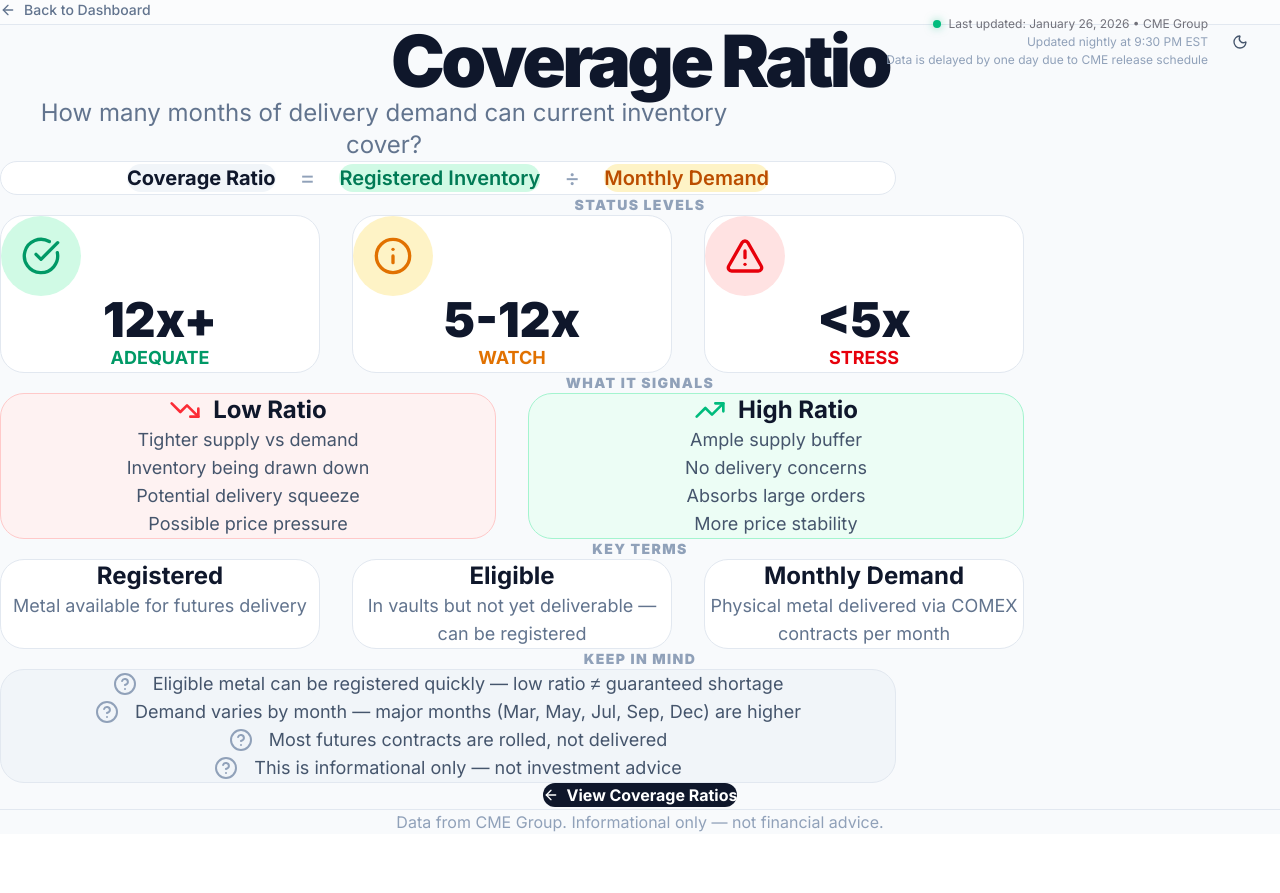
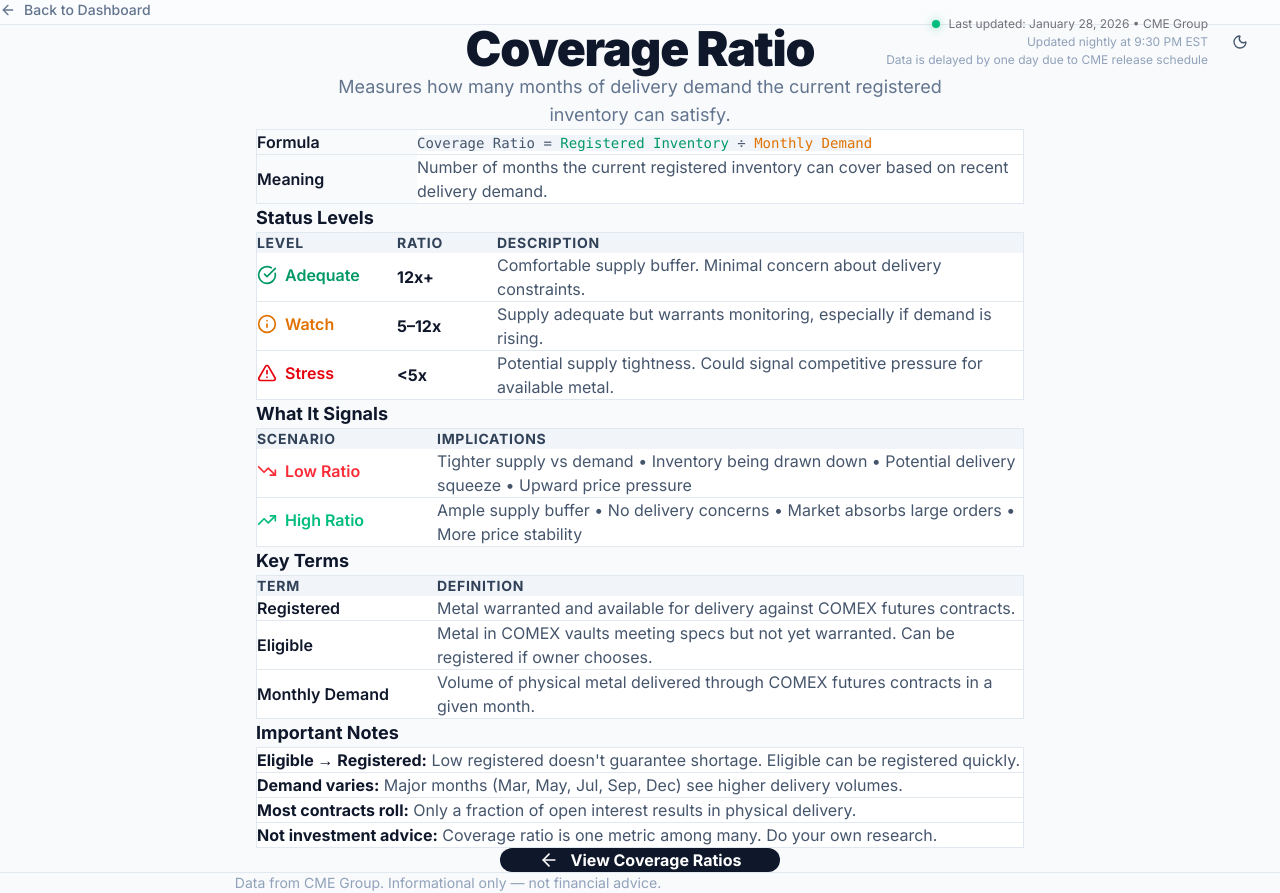
Before and after one commit to kdsmith10000/metalstats, a Next.js app: page /learn in a window 1280 px wide. Before the commit the page ends 834 px from the top, so only its background shows below. Built offline with nearby package versions, Linux system fonts and the light colour scheme.

Commit message:
Redesign learn page with table layout and update date to Jan 28

```diff
--- a/app/learn/page.tsx
+++ b/app/learn/page.tsx
@@ -1,5 +1,5 @@
 import Link from 'next/link';
-import { ArrowLeft, TrendingUp, TrendingDown, AlertTriangle, CheckCircle, Info, HelpCircle } from 'lucide-react';
+import { ArrowLeft, TrendingUp, TrendingDown, AlertTriangle, CheckCircle, Info } from 'lucide-react';
 
 export const metadata = {
   title: 'What is Coverage Ratio? | COMEX Metals',
@@ -8,10 +8,10 @@ export const metadata = {
 
 export default function LearnPage() {
   return (
-    <div className="min-h-screen bg-slate-50 dark:bg-slate-950">
+    <div className="min-h-screen bg-slate-50 dark:bg-slate-950 flex flex-col">
       {/* Header */}
       <div className="border-b border-slate-200 dark:border-slate-800 bg-white/50 dark:bg-black/30">
-        <div className="w-full px-6 sm:px-12 lg:px-24 py-6">
+        <div className="max-w-4xl mx-auto px-6 py-4">
           <Link
             href="/"
             className="inline-flex items-center gap-2 text-sm font-medium text-slate-500 hover:text-slate-900 dark:hover:text-white transition-colors"
@@ -22,154 +22,188 @@ export default function LearnPage() {
         </div>
       </div>
 
-      {/* Content */}
-      <div className="w-full px-6 sm:px-12 lg:px-24 py-12 sm:py-20">
+      {/* Main Content */}
+      <main className="flex-1 w-full px-6 py-12 flex flex-col items-center">
         {/* Title */}
-        <div className="mb-16 text-center">
-          <h1 className="text-5xl sm:text-6xl lg:text-7xl font-black tracking-tighter text-slate-900 dark:text-white mb-6">
+        <h1 className="text-4xl sm:text-5xl font-black tracking-tight text-slate-900 dark:text-white mb-3 text-center">
           Coverage Ratio
         </h1>
-          <p className="text-xl sm:text-2xl text-slate-500 dark:text-slate-400 max-w-3xl mx-auto">
-            How many months of delivery demand can current inventory cover?
+        <p className="text-lg text-slate-500 dark:text-slate-400 mb-10 text-center max-w-2xl">
+          Measures how many months of delivery demand the current registered inventory can satisfy.
         </p>
+
+        {/* Main Table */}
+        <div className="overflow-hidden border border-slate-200 dark:border-slate-800 bg-white dark:bg-slate-900 mb-10 w-full max-w-3xl">
+          <table className="w-full text-left">
+            <tbody className="divide-y divide-slate-200 dark:divide-slate-800">
+              {/* Formula Row */}
+              <tr>
+                <td className="px-5 py-4 font-semibold text-slate-900 dark:text-white bg-slate-50 dark:bg-slate-800/50 w-40">
+                  Formula
+                </td>
+                <td className="px-5 py-4 text-slate-600 dark:text-slate-300">
+                  <span className="font-mono bg-slate-100 dark:bg-slate-800 px-3 py-1.5 rounded-lg text-sm">
+                    Coverage Ratio = <span className="text-emerald-600 dark:text-emerald-400">Registered Inventory</span> ÷ <span className="text-amber-600 dark:text-amber-400">Monthly Demand</span>
+                  </span>
+                </td>
+              </tr>
+
+              {/* What it measures */}
+              <tr>
+                <td className="px-5 py-4 font-semibold text-slate-900 dark:text-white bg-slate-50 dark:bg-slate-800/50">
+                  Meaning
+                </td>
+                <td className="px-5 py-4 text-slate-600 dark:text-slate-300">
+                  Number of months the current registered inventory can cover based on recent delivery demand.
+                </td>
+              </tr>
+            </tbody>
+          </table>
         </div>
 
-        {/* Formula Card */}
-        <div className="mb-16 p-8 sm:p-12 bg-white dark:bg-slate-900 rounded-3xl border border-slate-200 dark:border-slate-800 text-center max-w-4xl mx-auto">
-          <div className="flex items-center justify-center gap-4 sm:gap-6 flex-wrap text-lg sm:text-xl">
-            <span className="px-5 py-3 bg-slate-100 dark:bg-slate-800 rounded-2xl font-bold text-slate-900 dark:text-white">
-              Coverage Ratio
+        {/* Status Levels Table */}
+        <h2 className="text-lg font-bold text-slate-900 dark:text-white mb-3 w-full max-w-3xl">Status Levels</h2>
+        <div className="overflow-hidden border border-slate-200 dark:border-slate-800 bg-white dark:bg-slate-900 mb-10 w-full max-w-3xl">
+          <table className="w-full text-left table-fixed">
+            <thead className="bg-slate-100 dark:bg-slate-800">
+              <tr>
+                <th className="px-5 py-3 text-sm font-bold uppercase tracking-wider text-slate-700 dark:text-slate-200 w-[140px]">Level</th>
+                <th className="px-5 py-3 text-sm font-bold uppercase tracking-wider text-slate-700 dark:text-slate-200 w-[100px]">Ratio</th>
+                <th className="px-5 py-3 text-sm font-bold uppercase tracking-wider text-slate-700 dark:text-slate-200">Description</th>
+              </tr>
+            </thead>
+            <tbody className="divide-y divide-slate-200 dark:divide-slate-800">
+              <tr>
+                <td className="px-5 py-4">
+                  <span className="inline-flex items-center gap-2 text-emerald-600 dark:text-emerald-400 font-semibold">
+                    <CheckCircle className="w-5 h-5" />
+                    Adequate
                   </span>
-            <span className="text-slate-400 text-2xl">=</span>
-            <span className="px-5 py-3 bg-emerald-100 dark:bg-emerald-900/30 rounded-2xl font-semibold text-emerald-700 dark:text-emerald-400">
-              Registered Inventory
+                </td>
+                <td className="px-5 py-4 font-bold text-slate-900 dark:text-white">12x+</td>
+                <td className="px-5 py-4 text-slate-600 dark:text-slate-300">Comfortable supply buffer. Minimal concern about delivery constraints.</td>
+              </tr>
+              <tr>
+                <td className="px-5 py-4">
+                  <span className="inline-flex items-center gap-2 text-amber-600 dark:text-amber-400 font-semibold">
+                    <Info className="w-5 h-5" />
+                    Watch
                   </span>
-            <span className="text-slate-400 text-2xl">÷</span>
-            <span className="px-5 py-3 bg-amber-100 dark:bg-amber-900/30 rounded-2xl font-semibold text-amber-700 dark:text-amber-400">
-              Monthly Demand
+                </td>
+                <td className="px-5 py-4 font-bold text-slate-900 dark:text-white">5–12x</td>
+                <td className="px-5 py-4 text-slate-600 dark:text-slate-300">Supply adequate but warrants monitoring, especially if demand is rising.</td>
+              </tr>
+              <tr>
+                <td className="px-5 py-4">
+                  <span className="inline-flex items-center gap-2 text-red-600 dark:text-red-400 font-semibold">
+                    <AlertTriangle className="w-5 h-5" />
+                    Stress
                   </span>
-          </div>
+                </td>
+                <td className="px-5 py-4 font-bold text-slate-900 dark:text-white">&lt;5x</td>
+                <td className="px-5 py-4 text-slate-600 dark:text-slate-300">Potential supply tightness. Could signal competitive pressure for available metal.</td>
+              </tr>
+            </tbody>
+          </table>
         </div>
 
-        {/* Status Levels - Compact */}
-        <div className="mb-16">
-          <h2 className="text-sm font-black text-slate-400 uppercase tracking-widest mb-6 text-center">Status Levels</h2>
-          <div className="grid grid-cols-1 sm:grid-cols-3 gap-6 sm:gap-8 max-w-5xl mx-auto">
-            <div className="p-8 sm:p-10 bg-white dark:bg-slate-900 rounded-3xl border border-slate-200 dark:border-slate-800 text-center">
-              <div className="w-16 h-16 sm:w-20 sm:h-20 mx-auto mb-4 rounded-full bg-emerald-100 dark:bg-emerald-900/30 flex items-center justify-center">
-                <CheckCircle className="w-8 h-8 sm:w-10 sm:h-10 text-emerald-600 dark:text-emerald-400" />
-              </div>
-              <p className="text-4xl sm:text-5xl font-black text-slate-900 dark:text-white">12x+</p>
-              <p className="text-base sm:text-lg font-bold text-emerald-600 dark:text-emerald-400 uppercase mt-2">Adequate</p>
-            </div>
-            <div className="p-8 sm:p-10 bg-white dark:bg-slate-900 rounded-3xl border border-slate-200 dark:border-slate-800 text-center">
-              <div className="w-16 h-16 sm:w-20 sm:h-20 mx-auto mb-4 rounded-full bg-amber-100 dark:bg-amber-900/30 flex items-center justify-center">
-                <Info className="w-8 h-8 sm:w-10 sm:h-10 text-amber-600 dark:text-amber-400" />
-              </div>
-              <p className="text-4xl sm:text-5xl font-black text-slate-900 dark:text-white">5-12x</p>
-              <p className="text-base sm:text-lg font-bold text-amber-600 dark:text-amber-400 uppercase mt-2">Watch</p>
-            </div>
-            <div className="p-8 sm:p-10 bg-white dark:bg-slate-900 rounded-3xl border border-slate-200 dark:border-slate-800 text-center">
-              <div className="w-16 h-16 sm:w-20 sm:h-20 mx-auto mb-4 rounded-full bg-red-100 dark:bg-red-900/30 flex items-center justify-center">
-                <AlertTriangle className="w-8 h-8 sm:w-10 sm:h-10 text-red-600 dark:text-red-400" />
-              </div>
-              <p className="text-4xl sm:text-5xl font-black text-slate-900 dark:text-white">&lt;5x</p>
-              <p className="text-base sm:text-lg font-bold text-red-600 dark:text-red-400 uppercase mt-2">Stress</p>
-            </div>
-          </div>
+        {/* What It Signals Table */}
+        <h2 className="text-lg font-bold text-slate-900 dark:text-white mb-3 w-full max-w-3xl">What It Signals</h2>
+        <div className="overflow-hidden border border-slate-200 dark:border-slate-800 bg-white dark:bg-slate-900 mb-10 w-full max-w-3xl">
+          <table className="w-full text-left table-fixed">
+            <thead className="bg-slate-100 dark:bg-slate-800">
+              <tr>
+                <th className="px-5 py-3 text-sm font-bold uppercase tracking-wider text-slate-700 dark:text-slate-200 w-[180px]">Scenario</th>
+                <th className="px-5 py-3 text-sm font-bold uppercase tracking-wider text-slate-700 dark:text-slate-200">Implications</th>
+              </tr>
+            </thead>
+            <tbody className="divide-y divide-slate-200 dark:divide-slate-800">
+              <tr>
+                <td className="px-5 py-4">
+                  <span className="inline-flex items-center gap-2 text-red-500 font-semibold">
+                    <TrendingDown className="w-5 h-5" />
+                    Low Ratio
+                  </span>
+                </td>
+                <td className="px-5 py-4 text-slate-600 dark:text-slate-300">
+                  Tighter supply vs demand • Inventory being drawn down • Potential delivery squeeze • Upward price pressure
+                </td>
+              </tr>
+              <tr>
+                <td className="px-5 py-4">
+                  <span className="inline-flex items-center gap-2 text-emerald-500 font-semibold">
+                    <TrendingUp className="w-5 h-5" />
+                    High Ratio
+                  </span>
+                </td>
+                <td className="px-5 py-4 text-slate-600 dark:text-slate-300">
+                  Ample supply buffer • No delivery concerns • Market absorbs large orders • More price stability
+                </td>
+              </tr>
+            </tbody>
+          </table>
         </div>
 
-        {/* What It Signals - Two Column */}
-        <div className="mb-16">
-          <h2 className="text-sm font-black text-slate-400 uppercase tracking-widest mb-6 text-center">What It Signals</h2>
-          <div className="grid sm:grid-cols-2 gap-6 sm:gap-8 max-w-5xl mx-auto">
-            <div className="p-8 sm:p-10 bg-red-50 dark:bg-red-900/10 rounded-3xl border border-red-200 dark:border-red-900/30 text-center">
-              <div className="flex items-center justify-center gap-3 mb-6">
-                <TrendingDown className="w-8 h-8 text-red-500" />
-                <h3 className="text-2xl font-bold text-slate-900 dark:text-white">Low Ratio</h3>
-              </div>
-              <ul className="space-y-3 text-lg text-slate-600 dark:text-slate-300">
-                <li>Tighter supply vs demand</li>
-                <li>Inventory being drawn down</li>
-                <li>Potential delivery squeeze</li>
-                <li>Possible price pressure</li>
-              </ul>
-            </div>
-            <div className="p-8 sm:p-10 bg-emerald-50 dark:bg-emerald-900/10 rounded-3xl border border-emerald-200 dark:border-emerald-900/30 text-center">
-              <div className="flex items-center justify-center gap-3 mb-6">
-                <TrendingUp className="w-8 h-8 text-emerald-500" />
-                <h3 className="text-2xl font-bold text-slate-900 dark:text-white">High Ratio</h3>
-              </div>
-              <ul className="space-y-3 text-lg text-slate-600 dark:text-slate-300">
-                <li>Ample supply buffer</li>
-                <li>No delivery concerns</li>
-                <li>Absorbs large orders</li>
-                <li>More price stability</li>
-              </ul>
-            </div>
-          </div>
+        {/* Key Terms Table */}
+        <h2 className="text-lg font-bold text-slate-900 dark:text-white mb-3 w-full max-w-3xl">Key Terms</h2>
+        <div className="overflow-hidden border border-slate-200 dark:border-slate-800 bg-white dark:bg-slate-900 mb-10 w-full max-w-3xl">
+          <table className="w-full text-left table-fixed">
+            <thead className="bg-slate-100 dark:bg-slate-800">
+              <tr>
+                <th className="px-5 py-3 text-sm font-bold uppercase tracking-wider text-slate-700 dark:text-slate-200 w-[180px]">Term</th>
+                <th className="px-5 py-3 text-sm font-bold uppercase tracking-wider text-slate-700 dark:text-slate-200">Definition</th>
+              </tr>
+            </thead>
+            <tbody className="divide-y divide-slate-200 dark:divide-slate-800">
+              <tr>
+                <td className="px-5 py-4 font-semibold text-slate-900 dark:text-white">Registered</td>
+                <td className="px-5 py-4 text-slate-600 dark:text-slate-300">Metal warranted and available for delivery against COMEX futures contracts.</td>
+              </tr>
+              <tr>
+                <td className="px-5 py-4 font-semibold text-slate-900 dark:text-white">Eligible</td>
+                <td className="px-5 py-4 text-slate-600 dark:text-slate-300">Metal in COMEX vaults meeting specs but not yet warranted. Can be registered if owner chooses.</td>
+              </tr>
+              <tr>
+                <td className="px-5 py-4 font-semibold text-slate-900 dark:text-white">Monthly Demand</td>
+                <td className="px-5 py-4 text-slate-600 dark:text-slate-300">Volume of physical metal delivered through COMEX futures contracts in a given month.</td>
+              </tr>
+            </tbody>
+          </table>
         </div>
 
-        {/* Key Terms - Compact */}
-        <div className="mb-16">
-          <h2 className="text-sm font-black text-slate-400 uppercase tracking-widest mb-6 text-center">Key Terms</h2>
-          <div className="grid sm:grid-cols-3 gap-6 sm:gap-8 max-w-5xl mx-auto">
-            <div className="p-8 sm:p-10 bg-white dark:bg-slate-900 rounded-3xl border border-slate-200 dark:border-slate-800 text-center">
-              <h3 className="font-bold text-slate-900 dark:text-white text-xl sm:text-2xl mb-3">Registered</h3>
-              <p className="text-lg text-slate-500 dark:text-slate-400">Metal available for futures delivery</p>
-            </div>
-            <div className="p-8 sm:p-10 bg-white dark:bg-slate-900 rounded-3xl border border-slate-200 dark:border-slate-800 text-center">
-              <h3 className="font-bold text-slate-900 dark:text-white text-xl sm:text-2xl mb-3">Eligible</h3>
-              <p className="text-lg text-slate-500 dark:text-slate-400">In vaults but not yet deliverable — can be registered</p>
-            </div>
-            <div className="p-8 sm:p-10 bg-white dark:bg-slate-900 rounded-3xl border border-slate-200 dark:border-slate-800 text-center">
-              <h3 className="font-bold text-slate-900 dark:text-white text-xl sm:text-2xl mb-3">Monthly Demand</h3>
-              <p className="text-lg text-slate-500 dark:text-slate-400">Physical metal delivered via COMEX contracts per month</p>
-            </div>
-          </div>
-        </div>
-
-        {/* Important Notes - Compact */}
-        <div className="mb-16">
-          <h2 className="text-sm font-black text-slate-400 uppercase tracking-widest mb-6 text-center">Keep in Mind</h2>
-          <div className="p-8 sm:p-10 bg-slate-100 dark:bg-slate-900 rounded-3xl border border-slate-200 dark:border-slate-800 max-w-4xl mx-auto">
-            <ul className="space-y-5 text-lg text-slate-600 dark:text-slate-300 text-center">
-              <li className="flex items-center justify-center gap-4">
-                <HelpCircle className="w-6 h-6 text-slate-400 flex-shrink-0" />
-                <span>Eligible metal can be registered quickly — low ratio ≠ guaranteed shortage</span>
+        {/* Important Notes */}
+        <h2 className="text-lg font-bold text-slate-900 dark:text-white mb-3 w-full max-w-3xl">Important Notes</h2>
+        <div className="overflow-hidden border border-slate-200 dark:border-slate-800 bg-white dark:bg-slate-900 mb-10 w-full max-w-3xl">
+          <ul className="divide-y divide-slate-200 dark:divide-slate-800">
+            <li className="px-5 py-3 text-slate-600 dark:text-slate-300">
+              <strong className="text-slate-900 dark:text-white">Eligible → Registered:</strong> Low registered doesn't guarantee shortage. Eligible can be registered quickly.
             </li>
-              <li className="flex items-center justify-center gap-4">
-                <HelpCircle className="w-6 h-6 text-slate-400 flex-shrink-0" />
-                <span>Demand varies by month — major months (Mar, May, Jul, Sep, Dec) are higher</span>
+            <li className="px-5 py-3 text-slate-600 dark:text-slate-300">
+              <strong className="text-slate-900 dark:text-white">Demand varies:</strong> Major months (Mar, May, Jul, Sep, Dec) see higher delivery volumes.
             </li>
-              <li className="flex items-center justify-center gap-4">
-                <HelpCircle className="w-6 h-6 text-slate-400 flex-shrink-0" />
-                <span>Most futures contracts are rolled, not delivered</span>
+            <li className="px-5 py-3 text-slate-600 dark:text-slate-300">
+              <strong className="text-slate-900 dark:text-white">Most contracts roll:</strong> Only a fraction of open interest results in physical delivery.
             </li>
-              <li className="flex items-center justify-center gap-4">
-                <HelpCircle className="w-6 h-6 text-slate-400 flex-shrink-0" />
-                <span>This is informational only — not investment advice</span>
+            <li className="px-5 py-3 text-slate-600 dark:text-slate-300">
+              <strong className="text-slate-900 dark:text-white">Not investment advice:</strong> Coverage ratio is one metric among many. Do your own research.
             </li>
           </ul>
         </div>
-        </div>
 
         {/* CTA */}
-        <div className="text-center">
         <Link
           href="/"
-            className="inline-flex items-center gap-2 px-6 py-3 bg-slate-900 dark:bg-white text-white dark:text-slate-900 font-bold rounded-xl hover:bg-slate-800 dark:hover:bg-slate-100 transition-colors"
+          className="inline-flex items-center justify-center gap-3 px-12 py-4 bg-slate-900 dark:bg-white text-white dark:text-slate-900 font-bold rounded-xl hover:bg-slate-800 dark:hover:bg-slate-100 transition-colors text-base whitespace-nowrap min-w-[280px]"
         >
-            <ArrowLeft className="w-4 h-4" />
+          <ArrowLeft className="w-5 h-5" />
           View Coverage Ratios
         </Link>
-        </div>
-      </div>
+      </main>
 
       {/* Footer */}
-      <footer className="py-10 border-t border-slate-200 dark:border-slate-800">
-        <div className="w-full px-6 sm:px-12 lg:px-24 text-center">
-          <p className="text-base text-slate-400">
+      <footer className="py-6 border-t border-slate-200 dark:border-slate-800">
+        <div className="max-w-4xl mx-auto px-6 text-center">
+          <p className="text-sm text-slate-400">
             Data from CME Group. Informational only — not financial advice.
           </p>
         </div>
--- a/public/data.json
+++ b/public/data.json
@@ -522,7 +522,7 @@
     }
   },
   "_metadata": {
-    "last_updated": "January 26, 2026",
+    "last_updated": "January 28, 2026",
     "source": "CME Group"
   }
 }
```
Lines whose indentation alone changed are shown as unchanged.
